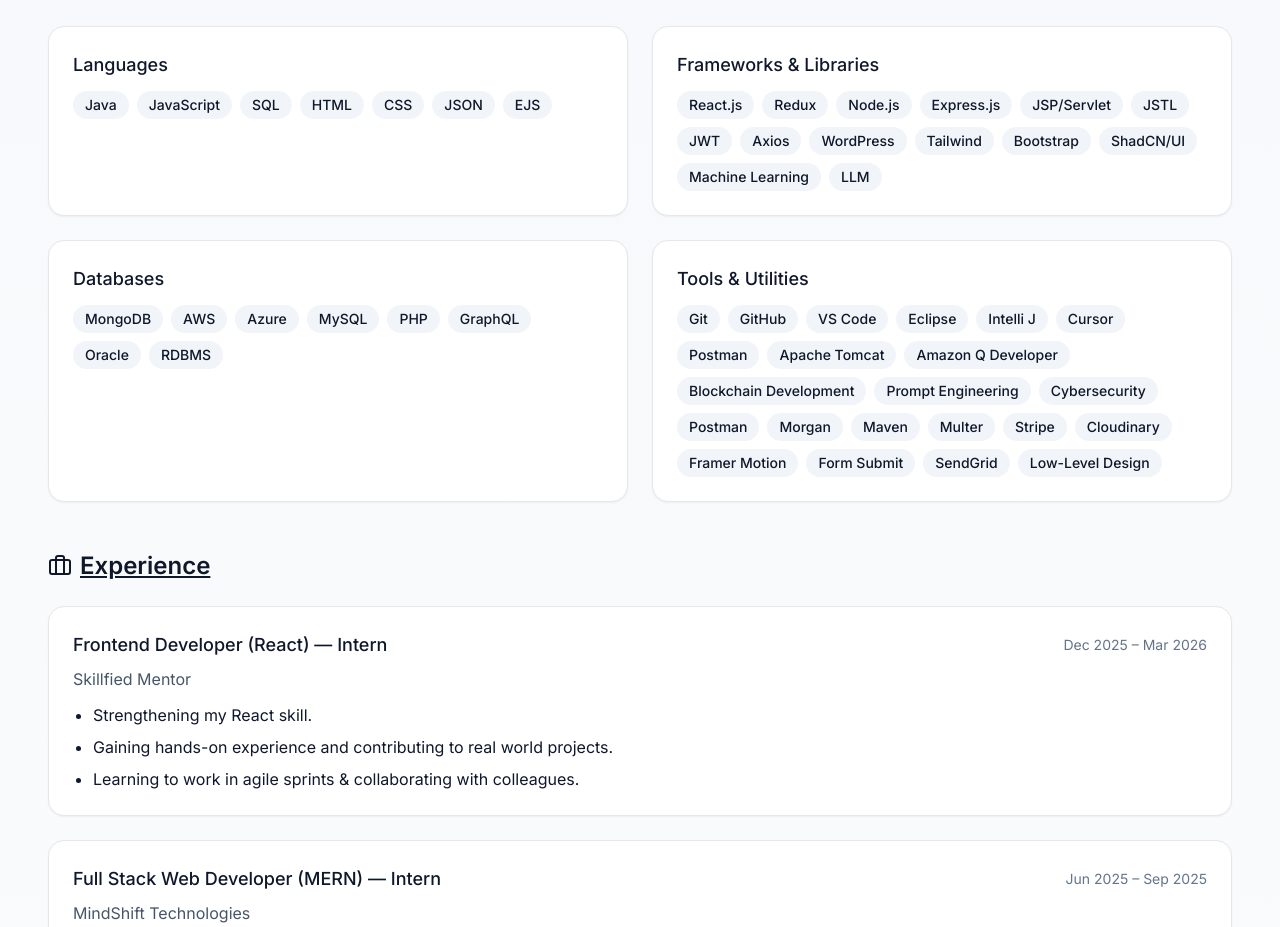
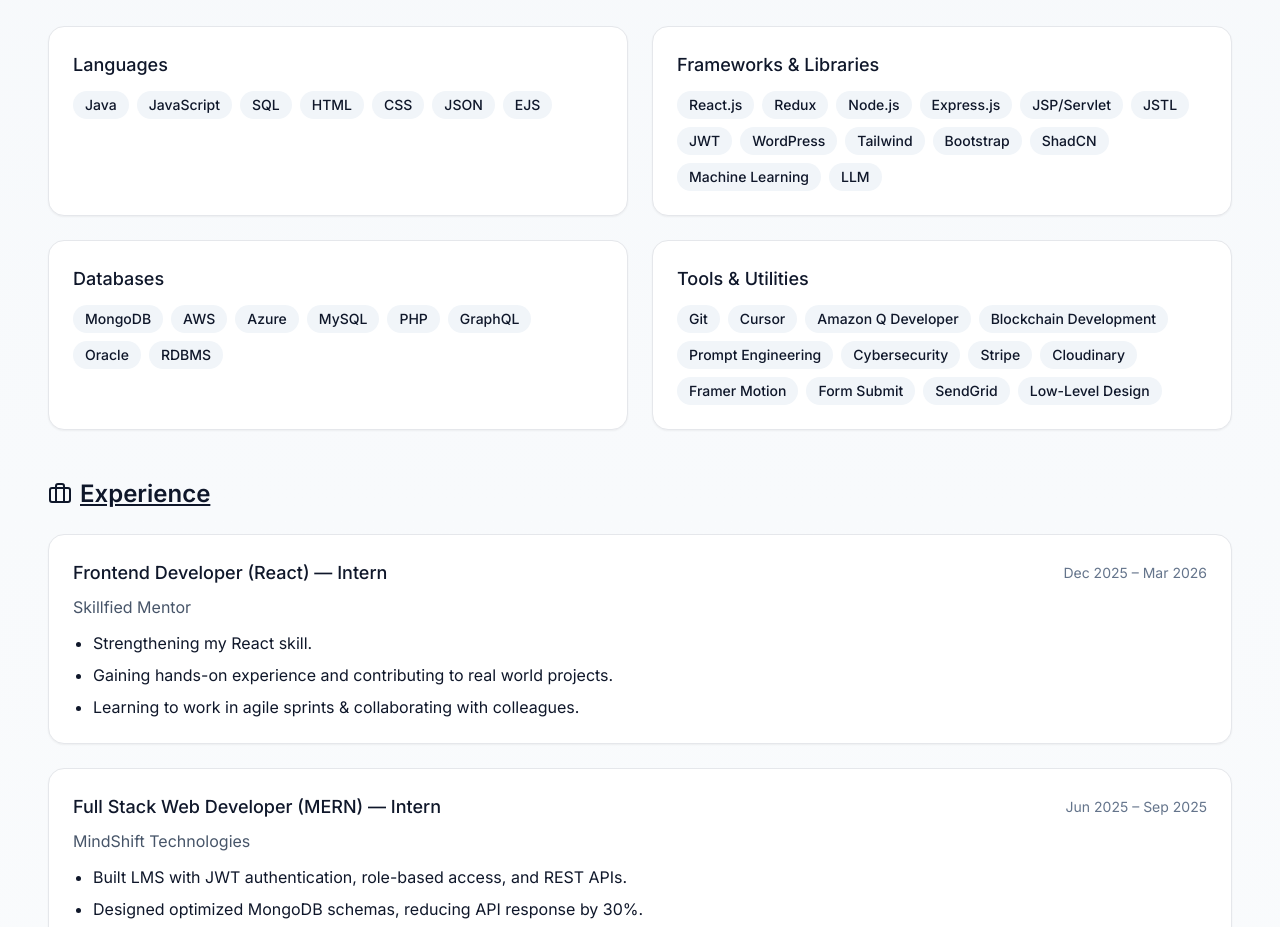
Before and after one commit to mohdkamran-khan/KAMRAN-portfolio, a React (Vite) app: page / in a window 1280 px wide. Shown: the part 2489-3416 px from the top of the page. Built offline with nearby package versions, Linux system fonts and the light colour scheme.

Commit message:
Updated Resume

```diff
--- a/src/App.jsx
+++ b/src/App.jsx
@@ -213,11 +213,10 @@
       "JSP/Servlet",
       "JSTL",
       "JWT",
-      "Axios",
       "WordPress",
       "Tailwind",
       "Bootstrap",
-      "ShadCN/UI",
+      "ShadCN",
       "Machine Learning",
       "LLM",
     ],
@@ -230,21 +229,11 @@
     group: "Tools & Utilities",
     items: [
       "Git",
-      "GitHub",
-      "VS Code",
-      "Eclipse",
-      "Intelli J",
       "Cursor",
-      "Postman",
-      "Apache Tomcat",
       "Amazon Q Developer",
       "Blockchain Development",
       "Prompt Engineering",
       "Cybersecurity",
-      "Postman",
-      "Morgan",
-      "Maven",
-      "Multer",
       "Stripe",
       "Cloudinary",
       "Framer Motion",
@@ -672,13 +661,13 @@
           <h1 className="text-4xl md:text-5xl font-bold tracking-tight">
             Mohd Kamran Khan
           </h1>
-          <p className="mt-3 text-lg md:text-xl text-slate-600 dark:text-slate-300">
+          <p className="mt-3 text-lg md:text-xl text-slate-600 dark:text-slate-300 cursor-context-menu">
             Full-Stack Developer • MERN & Java • Building clean, scalable web
             apps
           </p>
           <div className="flex flex-wrap items-center gap-3 text-base text-slate-600 dark:text-slate-300 mt-4">
             <span className="inline-flex items-center gap-1">
-              <MapPin className="h-5 w-5" /> Lucknow, UP &nbsp;|
+              <MapPin className="h-5 w-5 cursor-context-menu" /> Lucknow, UP &nbsp;|
             </span>
             <a
               className="inline-flex items-center gap-1 cursor-pointer hover:scale-105"
```
Also changed, not shown: 2 other files (tests, documents, lock files or other folders).
